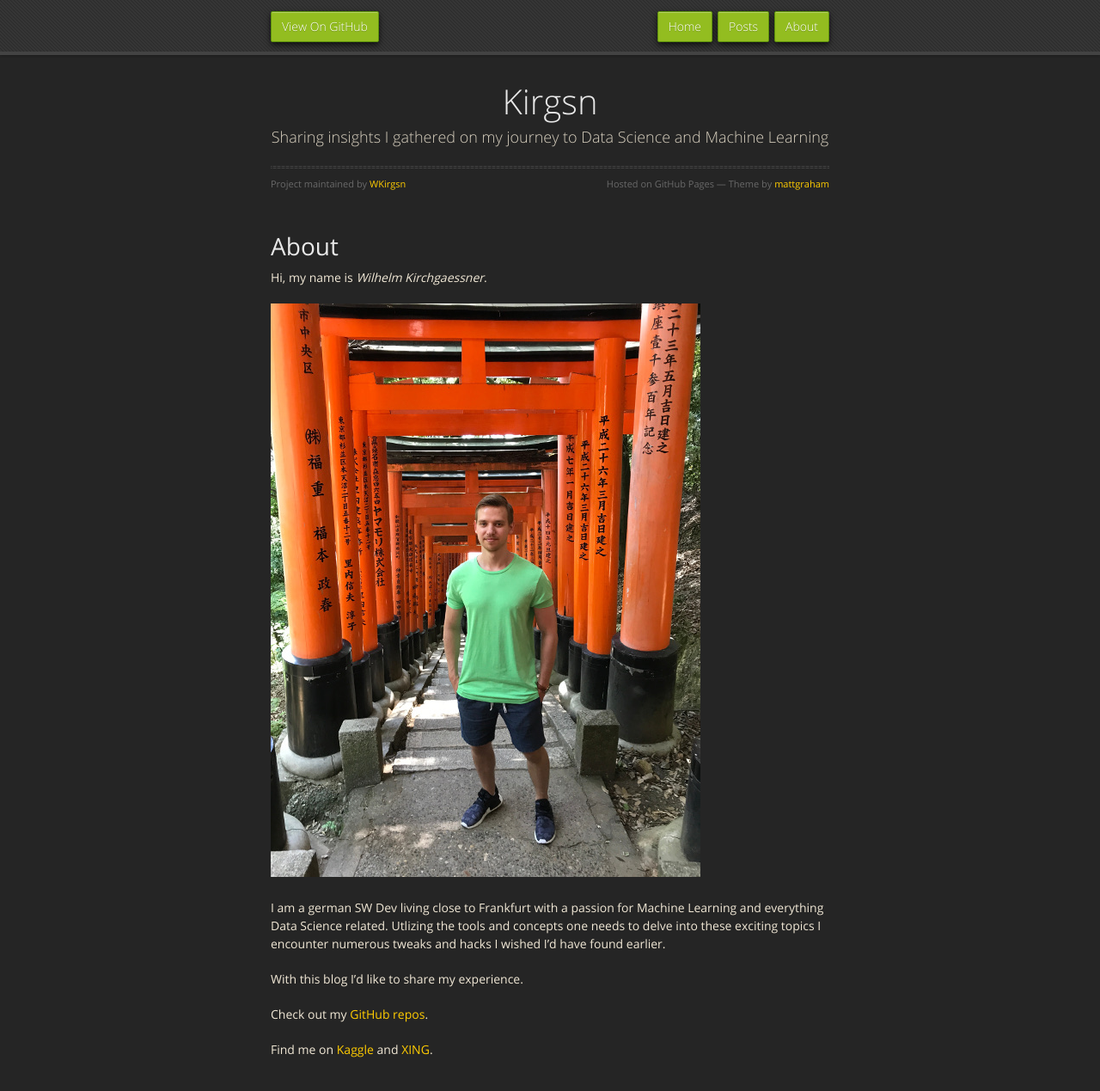
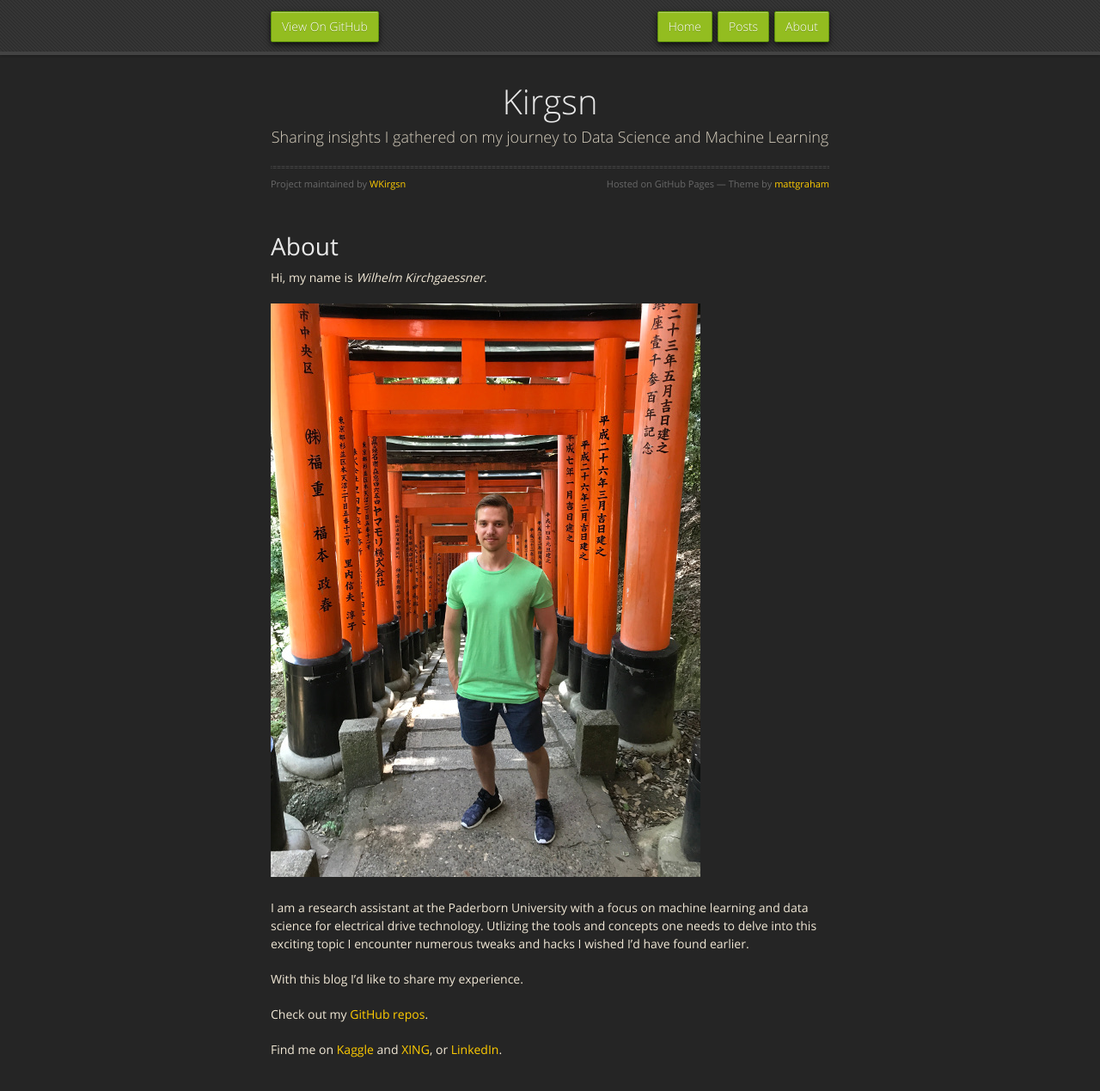
Before and after one commit to wkirgsn/wkirgsn.github.io, a Jekyll site: the page built from about.md, in a window 1280 px wide and 1341 px high. Shown: the top 1269 px of the window at 86% size. Built offline with Jekyll 4.4.1, drawn with Linux system fonts in a browser that asks for light colours; nearby versions of some CDN libraries.

Commit message:
update about.md

```diff
--- a/about.md
+++ b/about.md
@@ -7,11 +7,11 @@ Hi, my name is *{{site.author.name}}*.
 
 ![This is me in Japan](/assets/images/Kyoto_ProfilePic_small.jpg)
 
-I am a german SW Dev living close to Frankfurt with a passion for Machine Learning and everything Data Science related.
-Utlizing the tools and concepts one needs to delve into these exciting topics I encounter numerous tweaks and hacks I wished I'd have found earlier.
+I am a research assistant at the Paderborn University with a focus on machine learning and data science for electrical drive technology.
+Utlizing the tools and concepts one needs to delve into this exciting topic I encounter numerous tweaks and hacks I wished I'd have found earlier.
 
 With this blog I'd like to share my experience.
 
 Check out my [GitHub repos](https://github.com/wkirgsn).
 
-Find me on [Kaggle](https://www.kaggle.com/wkirgsn) and [XING](https://www.xing.com/profile/Wilhelm_Kirchgaessner).
+Find me on [Kaggle](https://www.kaggle.com/wkirgsn) and [XING](https://www.xing.com/profile/Wilhelm_Kirchgaessner), or [LinkedIn](https://de.linkedin.com/in/wilhelm-kirchg%C3%A4ssner-656008b8).
```
